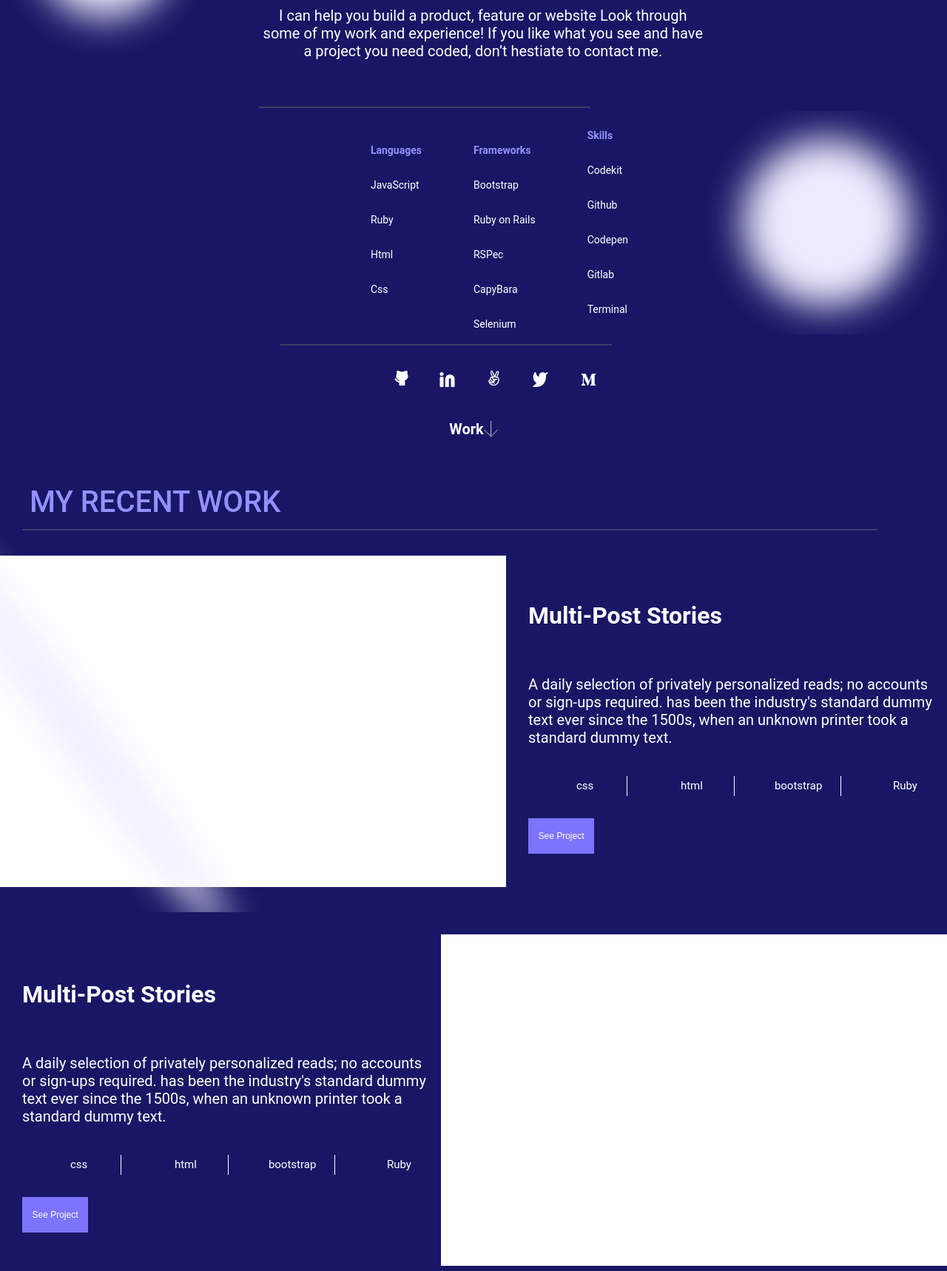
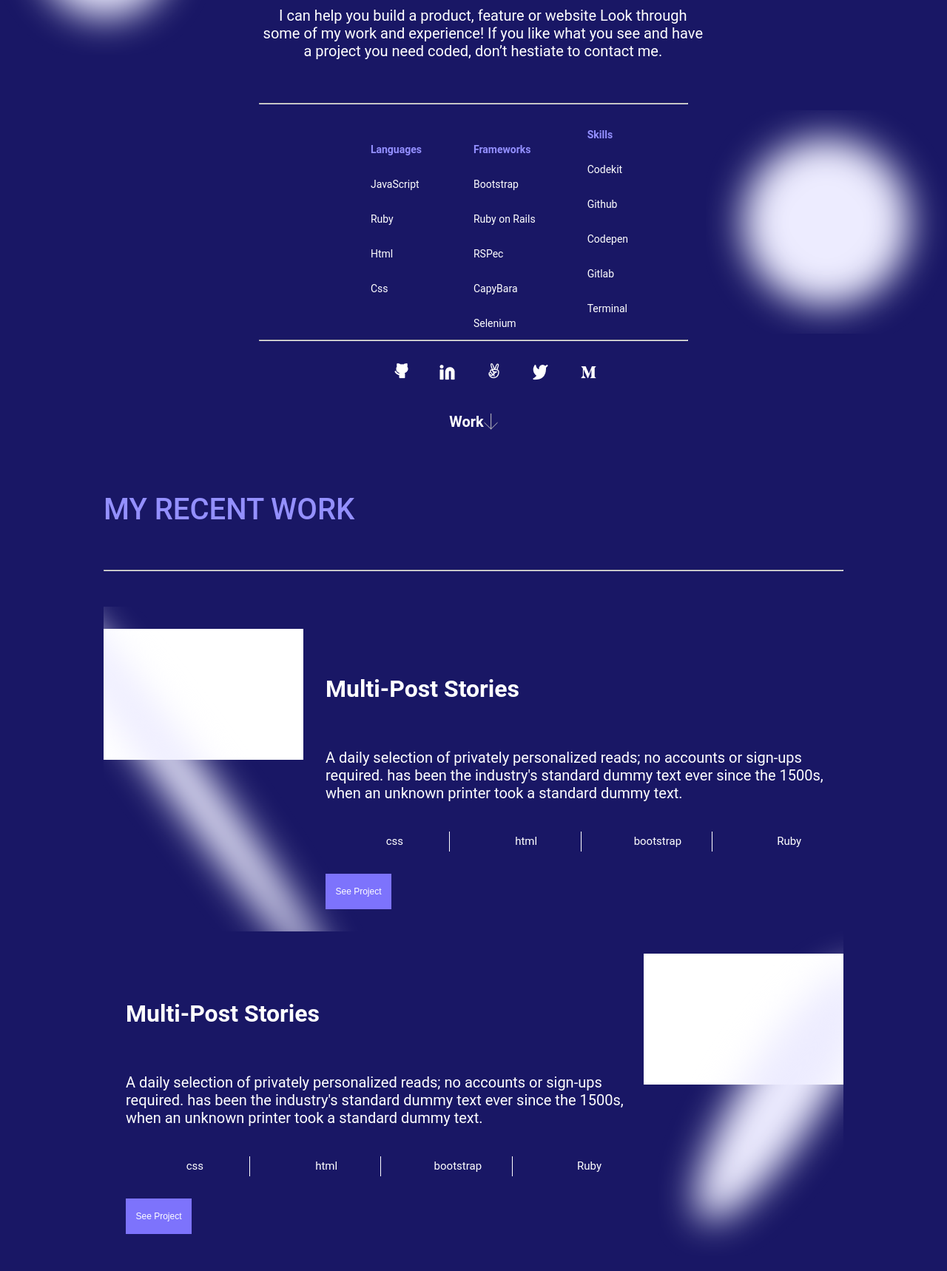
Before and after one commit to kidde60/Portfolio-Desktop-version, a website: page index.html in a window 1280 px wide. Shown: the part 400-2118 px from the top of the page at 74% size. Drawn offline with Linux system fonts and the light colour scheme.

Commit message:
Edit Html

```diff
--- a/index.html
+++ b/index.html
@@ -26,7 +26,7 @@
         <p>I can help you build a product, feature or website Look through some of my work and experience! If you like what you see and have a project you need coded,  don’t hestiate to contact me.</p>
 </section>
 <div class="img">
-    <img src="images/Vector4.png" alt="line">
+    <hr>
 </div>
 <section class="able">
     <div class="ability">
@@ -59,7 +59,7 @@
 
 </section>
 <div class="img">
-    <img src="images/Vector4.png" alt="line" class="img" id="img1">
+    <hr>
 </div>
 <div class="contact">
     <ul>
@@ -81,11 +81,11 @@
         <h5>Work</h5>
     </div>
 </div>
+<section class="work-section">
     <div>
         <h2 class="work">MY RECENT WORK</h2>
-    <img src="images/Vector5.png" alt="bar" class="img" id="line">
+        <hr>
     </div>
-<section class="work-section">
     <div class="placeholder">
         <div class="holder">
             <img src="images/ImgPlaceholder.png" alt="blank-placeholder">
@@ -105,11 +105,11 @@
     </div>
 
     <div class="background-image1">
-        <div class="holder1">
+        <div class="holder">
             <img src="images/ImgPlaceholder.png" alt="blank-placeholder">
 
         </div>
-        <div class="stories1">
+        <div class="stories">
             <h3>Multi-Post Stories</h3>
             <p>A daily selection of privately personalized reads; no accounts or sign-ups required. has been the industry's standard dummy text ever since the 1500s, when an unknown printer took a standard dummy text.</p>
             <ul class="items">
@@ -141,11 +141,11 @@
     </div>
 
     <div class="background-image3">
-        <div class="holder1">
+        <div class="holder">
             <img src="images/ImgPlaceholder.png" alt="blank-placeholder">
 
         </div>
-        <div class="stories1">
+        <div class="stories">
             <h3>Multi-Post Stories</h3>
             <p>A daily selection of privately personalized reads; no accounts or sign-ups required. has been the industry's standard dummy text ever since the 1500s, when an unknown printer took a standard dummy text.</p>
             <ul class="items">
@@ -165,15 +165,17 @@
     <p>
         If you have an application you are interested in developing, a feature that you need built or a project that needs coding. I'd love to help with it.
     </p>
+    <div class="form-holder">
         <form  action="https://formspree.io/f/mnqwoyza" method="POST">
             <input id="name" name="Name" class="text" type="text" placeholder="Full Name" maxlength="30" required>
             <input id="email" name="email" class="text" type="email"  placeholder="example@gmail.com" required>
             <textarea name="Message" id="message" rows="10" maxlength="500" placeholder="Enter text here" required></textarea>
             <button type="button" id="btn" class="button">See Project</button>
         </form>
+    </div>
 </section>
 <div class="icon">
-    <img src="images/Vector5.png" alt="line" class="img" id="icon">
+    <hr>
 </div>
 <div class="icons">
     <ul>
--- a/style.css
+++ b/style.css
@@ -171,6 +171,18 @@ h3 {
   vertical-align: center;
 }
 
+.work-section {
+  padding: 0 24px;
+
+}
+
+.placeholder .holder img,
+.background-image1 .holder img,
+.background-image2 .holder img,
+.background-image3 .holder img {
+  width: 100%;
+}
+
 .items {
   display: flex;
   justify-content: center;
@@ -248,7 +260,8 @@ h3 {
 
 .icons {
   display: flex;
-  justify-content: center;
+  align-items:  center;
+  flex-direction: column;
 }
 
 .icons ul {
@@ -375,10 +388,14 @@ form {
 
   .work {
     text-align: left;
+    padding: 50px 0;
+
   }
 
   .work-section {
     display: grid;
+    padding: 0 140px;
+
   }
 
   .placeholder {
@@ -390,6 +407,8 @@ form {
     flex-direction: row;
     flex-wrap: nowrap;
     width: 100%;
+    margin-top: 40px;
+
   }
 
   .background-image1 {
@@ -441,6 +460,12 @@ form {
     border-radius: nullpx;
     text-align: center;
   }
+
+  .form-holder{
+    display: flex;
+    justify-content: center;
+  }
+
 
   form {
     display: flex;
```
Lines whose indentation alone changed are shown as unchanged.
